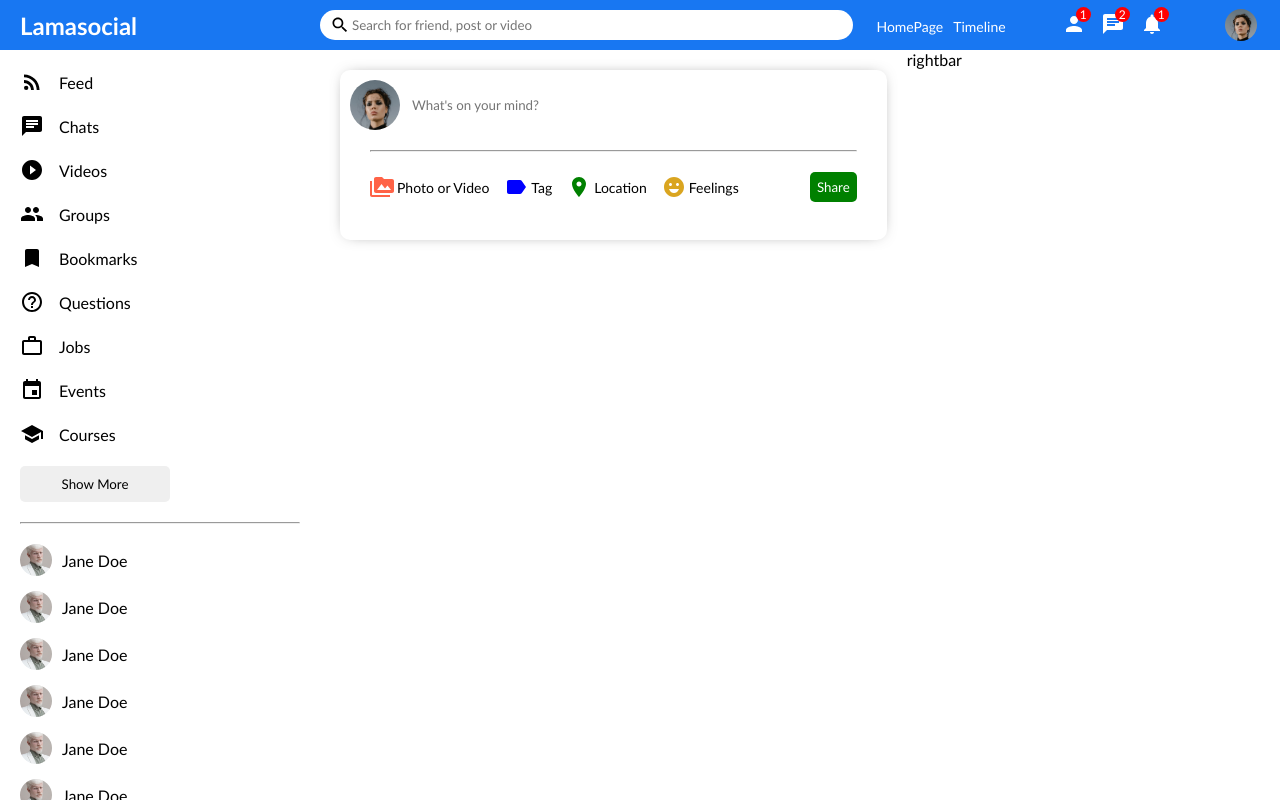
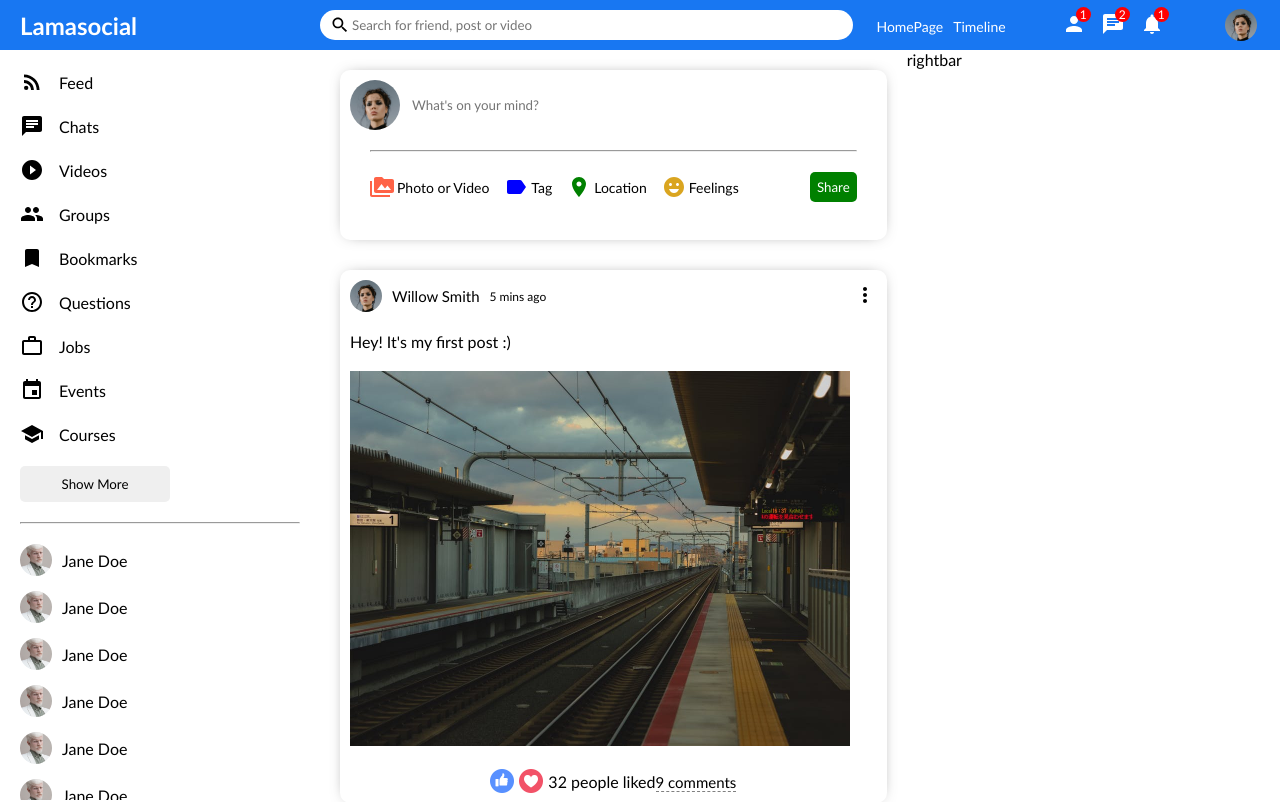
Before and after one commit to woodyshekinah/The-Blogging-Social-App, a React (Vite) app in the folder The Blogging Social App/: page / in a window 1280 px wide. Shown: the top 802 px of the page. Built offline with nearby package versions, Linux system fonts and the light colour scheme.

Commit message:
Created the post area and styled it

```diff
--- /dev/null
+++ b/The Blogging Social App/src/Components/post/Post.jsx
@@ -0,0 +1,36 @@
+import React from "react";
+import './post.css'
+import {MoreVert} from '@mui/icons-material'
+
+export default function Post() {
+    return (
+        <div className="post">
+            <div className="postWrapper">
+                <div className="postTop">
+                    <div className="postTopLeft">
+                        <img className="postProfileImg" src="../src/images/person/1.jpeg" alt="1st post" />
+                        <span className="postUsername">Willow Smith</span>
+                        <span className="postDate">5 mins ago</span>
+                    </div>
+                    <div className="postTopRight">
+                        <MoreVert />
+                    </div>
+                </div>
+                <div className="postCenter">
+                    <span className="postText">Hey! It's my first post :)</span>
+                    <img className="postImg" src="../src/images/post/1.jpeg" alt="Ist Post" />
+                </div>
+                <div className="postBottom">
+                    <div className="postBottomLeft">
+                        <img className="likeIcon" src="../src/images/like.png" alt="Like icom" />
+                        <img className="likeIcon" src="../src/images/heart.png" alt="Heart icom" />
+                        <span className="postlikeCounter">32 people liked</span>
+                    </div>
+                    <div className="postBottomRight">
+                        <span className="postCommentText">9 comments</span>
+                    </div>
+                </div>
+            </div>
+        </div>
+    )
+}
--- /dev/null
+++ b/The Blogging Social App/src/Components/post/post.css
@@ -0,0 +1,78 @@
+.post {
+    width: 100%;
+    border-radius: 10px;
+    -webkit-box-shadow: 0px 0px 16px -8px rgba(0,0,0,0.68);
+    box-shadow: 0px 0px 16px -8px rgba(0,0,0,0.68);
+    margin: 30px 0;
+}
+
+.postWrapper {
+    padding: 10px;
+}
+
+.postTop {
+    display: flex;
+    align-items: center;
+    justify-content: space-between;
+}
+
+.postTopLeft {
+    display: flex;
+    align-items: center;
+}
+
+.postProfileImg {
+    width: 32px;
+    height: 32px;
+    border-radius: 50%;
+    object-fit: cover;
+}
+
+.postUsername {
+    font-size: 15px;
+    font-weight: 500;
+    margin: 0 10px;
+}
+
+.postDate {
+    font-size: 12px;
+}
+
+.postCenter {
+    margin: 20px 0;
+}
+
+.postImg {
+    margin-top: 20px;
+    width: 100%;
+    max-width: 500px;
+    object-fit: contain;
+}
+
+.postBottom {
+    display: flex;
+    align-items: center;
+    justify-content: center;
+}
+
+.postBottomLeft {
+    display: flex;
+    align-items: center;
+}
+
+.likeIcon {
+    width: 24px;
+    height: 24px;
+    margin-right: 5px;
+    cursor: pointer;
+}
+
+.postLikeCounter {
+    font-size: 15px;
+}
+
+.postCommentText {
+    cursor: pointer;
+    border-bottom: 1px dashed gray;
+    font-size: 15px;
+}
--- a/The Blogging Social App/src/Components/topbar/feed/Feed.jsx
+++ b/The Blogging Social App/src/Components/topbar/feed/Feed.jsx
@@ -1,12 +1,23 @@
 import React from 'react'
 import './feed.css'
 import Share from '../../share/Share'
+import Post from '../../post/Post'
 
 export default function Feed() {
   return (
     <div className='feed'>
         <div className="feedWrapper">
             <Share />
+            <Post />
+            <Post />
+            <Post />
+            <Post />
+            <Post />
+            <Post />
+            <Post />
+            <Post />
+            <Post />
+            <Post />
         </div>
     </div>
   )
```
